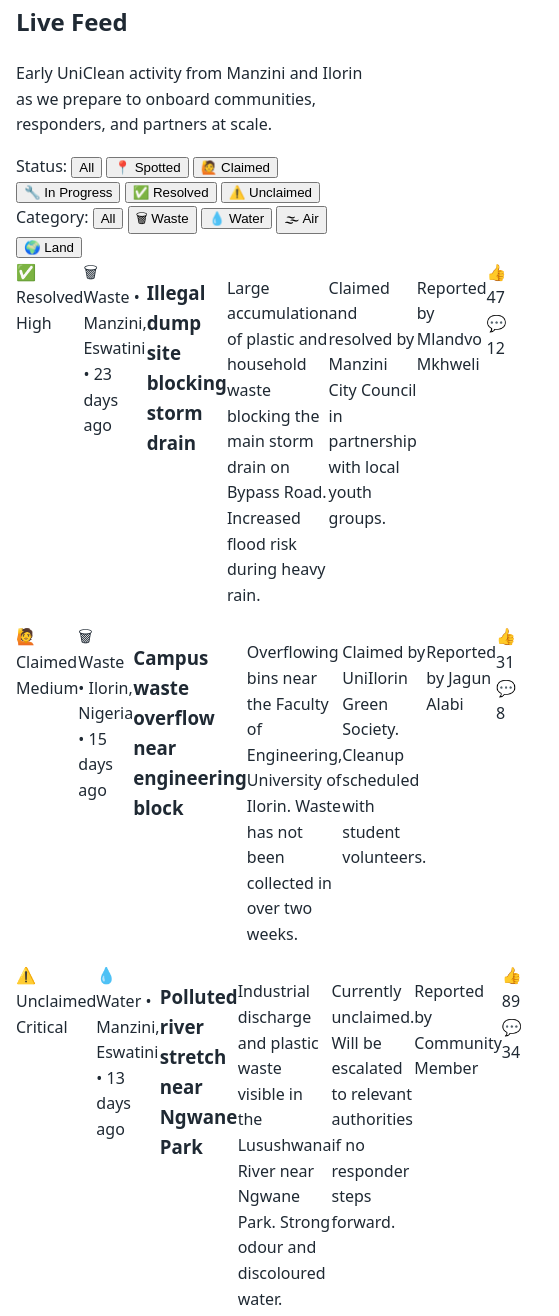
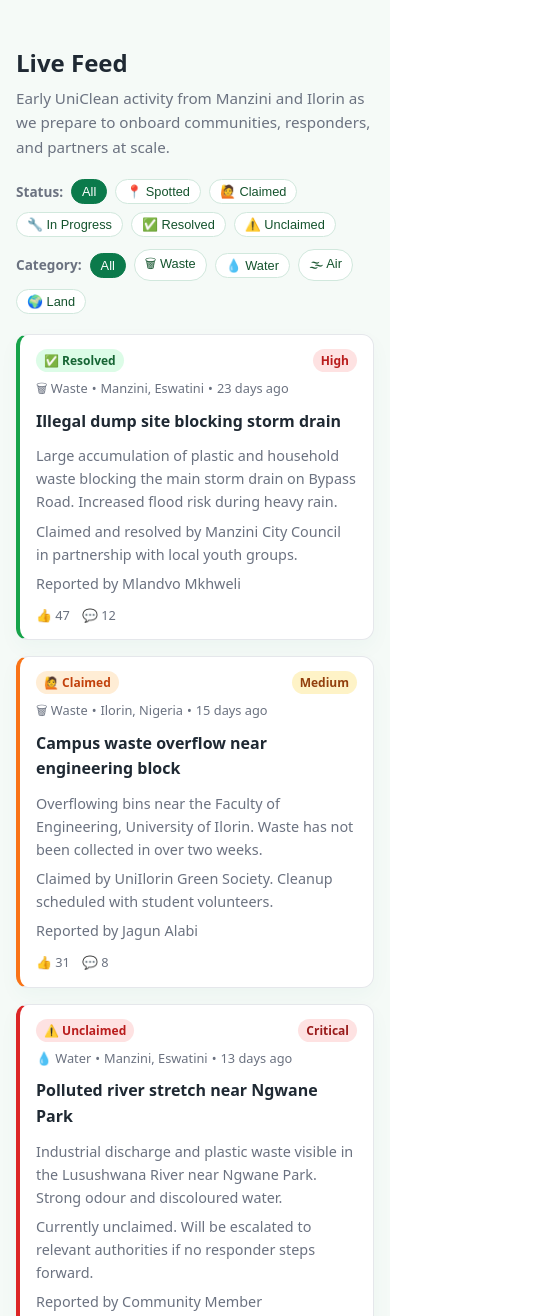
Before and after one commit to excellent-001/UniCleann, a plain HTML site: page index.html in a window 390 px wide. Shown: the part 2576-3892 px from the top of the page, 559 px wide, since content can reach past the window. Drawn offline with Linux system fonts and the light colour scheme.

Commit message:
Refactor styles for UniClean components and responsiveness

```diff
--- a/styles.css
+++ b/styles.css
@@ -58,6 +58,7 @@
   color: var(--primary-dark);
   text-decoration: none;
 }
+
 .logo span {
   margin-left: 8px;
 }
@@ -205,7 +206,7 @@
   color: var(--muted);
 }
 
-/* Responsive */
+/* Responsive (global) */
 
 @media (max-width: 640px) {
   .nav-content {
@@ -227,157 +228,230 @@
     font-size: 1.6rem;
   }
 }
-/* Live feed */
 
-.feed-filters {
+/* UniClean Live Feed (chip filters + cards) */
+
+.uc-section {
+  padding: 40px 0 48px;
+  background: #f5faf7;
+  border-top: 1px solid var(--border);
+}
+
+.uc-section-header h2 {
+  font-size: 1.5rem;
+  margin-bottom: 4px;
+}
+
+.uc-section-header p {
+  margin: 0;
+  color: var(--muted);
+  max-width: 640px;
+  font-size: 0.95rem;
+}
+
+.uc-filters {
+  margin-top: 20px;
+  display: flex;
+  flex-direction: column;
+  gap: 12px;
+}
+
+.uc-filter-group {
   display: flex;
   flex-wrap: wrap;
-  gap: 12px;
+  gap: 8px;
   align-items: center;
-  margin: 20px 0;
 }
 
-.filter-group {
-  display: flex;
-  align-items: center;
-  gap: 6px;
-  font-size: 0.9rem;
-}
-
-.filter-group label {
+.uc-filter-label {
+  font-size: 0.85rem;
+  font-weight: 600;
   color: var(--muted);
 }
 
-.filter-group select {
-  padding: 6px 12px;
+/* Chips */
+
+.uc-chip {
+  border: 1px solid #d1e8dd;
+  background: #ffffff;
+  color: #14532d;
   border-radius: 999px;
-  border: 1px solid var(--border);
-  background: #ffffff;
-  font-size: 0.9rem;
+  padding: 4px 10px;
+  font-size: 0.8rem;
+  cursor: pointer;
+  transition: background 0.15s, color 0.15s, border-color 0.15s;
 }
 
-.feed-refresh {
-  padding-inline: 14px;
-  font-size: 0.9rem;
+.uc-chip:hover {
+  background: #e5f4ec;
 }
 
-.feed-list {
+.uc-chip-active {
+  background: #0b7a4b;
+  border-color: #0b7a4b;
+  color: #ffffff;
+}
+
+/* Feed layout */
+
+.uc-feed {
+  margin-top: 20px;
+  display: grid;
+  grid-template-columns: repeat(auto-fit, minmax(260px, 1fr));
+  gap: 16px;
+}
+
+.uc-card {
+  background: #ffffff;
+  border-radius: 12px;
+  border: 1px solid var(--border);
+  padding: 14px 16px;
   display: flex;
   flex-direction: column;
-  gap: 14px;
+  gap: 6px;
+  box-shadow: 0 8px 20px rgba(15, 118, 110, 0.04);
 }
 
-.feed-item {
-  border-radius: 12px;
-  padding: 14px 16px;
-  background: linear-gradient(135deg, #f9fafb, #f0f9ff);
-  border: 1px solid rgba(15, 118, 110, 0.08);
-  box-shadow: 0 2px 6px rgba(15, 23, 42, 0.05);
+/* Status-specific borders / accents */
+
+.uc-card-resolved {
+  border-left: 4px solid #16a34a;
 }
 
-.feed-top {
-  display: flex;
-  justify-content: space-between;
-  align-items: center;
-  gap: 8px;
-  margin-bottom: 6px;
+.uc-card-claimed {
+  border-left: 4px solid #f97316;
 }
 
-.feed-badges {
+.uc-card-unclaimed {
+  border-left: 4px solid #dc2626;
+}
+
+.uc-card-progress {
+  border-left: 4px solid #eab308;
+}
+
+.uc-card-spotted {
+  border-left: 4px solid #2563eb;
+}
+
+/* Card header */
+
+.uc-card-status {
+  display: flex;
+  align-items: center;
+  justify-content: space-between;
+  gap: 8px;
+  font-size: 0.8rem;
+}
+
+/* Status pill */
+
+.uc-status-pill {
+  padding: 2px 8px;
+  border-radius: 999px;
+  font-size: 0.75rem;
+  font-weight: 600;
+}
+
+.uc-status-resolved {
+  background: #dcfce7;
+  color: #166534;
+}
+
+.uc-status-claimed {
+  background: #ffedd5;
+  color: #c2410c;
+}
+
+.uc-status-unclaimed {
+  background: #fee2e2;
+  color: #b91c1c;
+}
+
+.uc-status-progress {
+  background: #fef9c3;
+  color: #854d0e;
+}
+
+.uc-status-spotted {
+  background: #dbeafe;
+  color: #1d4ed8;
+}
+
+/* Severity pill */
+
+.uc-pill {
+  padding: 2px 8px;
+  border-radius: 999px;
+  font-size: 0.75rem;
+  font-weight: 600;
+}
+
+.uc-pill-high {
+  background: #fee2e2;
+  color: #b91c1c;
+}
+
+.uc-pill-medium {
+  background: #fef3c7;
+  color: #92400e;
+}
+
+.uc-pill-critical {
+  background: #fee2e2;
+  color: #991b1b;
+}
+
+/* Meta and text */
+
+.uc-card-meta {
   display: flex;
   flex-wrap: wrap;
-  gap: 6px;
+  gap: 4px;
+  font-size: 0.8rem;
+  color: var(--muted);
 }
 
-/* Badges */
-
-.badge {
-  display: inline-flex;
-  align-items: center;
-  padding: 2px 10px;
-  border-radius: 999px;
-  font-size: 0.75rem;
-  font-weight: 500;
-  border: 1px solid transparent;
+.uc-card h3 {
+  margin: 4px 0;
+  font-size: 1rem;
 }
 
-.badge.status.spotted {
-  background: #eff6ff;
-  color: #1d4ed8;
-  border-color: #bfdbfe;
+.uc-card p {
+  margin: 0;
+  font-size: 0.9rem;
+  color: var(--muted);
 }
 
-.badge.status.claimed {
-  background: #fff7ed;
-  color: #c2410c;
-  border-color: #fed7aa;
+.uc-card-detail {
+  font-size: 0.85rem;
+  color: #14532d;
 }
 
-.badge.status.in-progress {
-  background: #fefce8;
-  color: #854d0e;
-  border-color: #fef08a;
+.uc-card-author {
+  font-size: 0.8rem;
+  color: #6b7280;
 }
 
-.badge.status.resolved {
-  background: #ecfdf5;
-  color: #15803d;
-  border-color: #bbf7d0;
+/* Actions (likes/comments) */
+
+.uc-card-actions {
+  margin-top: 4px;
+  display: flex;
+  gap: 12px;
+  font-size: 0.8rem;
+  color: #6b7280;
 }
 
-.badge.status.unclaimed {
-  background: #fef2f2;
-  color: #b91c1c;
-  border-color: #fecaca;
-}
-
-.badge.category {
-  background: #0f172a;
-  color: #e5e7eb;
-}
-
-.badge.severity {
-  background: #0f172a;
-  color: #e5e7eb;
-}
-
-.severity-low {
-  background: #ecfdf5;
-  color: #166534;
-  border-color: #bbf7d0;
-}
-
-.severity-medium {
-  background: #fefce8;
-  color: #854d0e;
-  border-color: #facc15;
-}
-
-.severity-high {
-  background: #fef2f2;
-  color: #b91c1c;
-  border-color: #fecaca;
-}
-
-/* Text */
-
-.feed-meta {
-  font-size: 0.8rem;
-  color: var(--muted);
-  margin: 0 0 4px;
-}
-
-.feed-body {
-  font-size: 0.9rem;
-  margin: 0;
-}
-
-/* Responsive */
+/* Responsive for feed */
 
 @media (max-width: 640px) {
-  .feed-top {
-    flex-direction: column;
-    align-items: flex-start;
-    gap: 4px;
+  .uc-feed {
+    grid-template-columns: 1fr;
+  }
+
+  .uc-card-status {
+    flex-direction: row;
+    justify-content: space-between;
   }
 }
```
